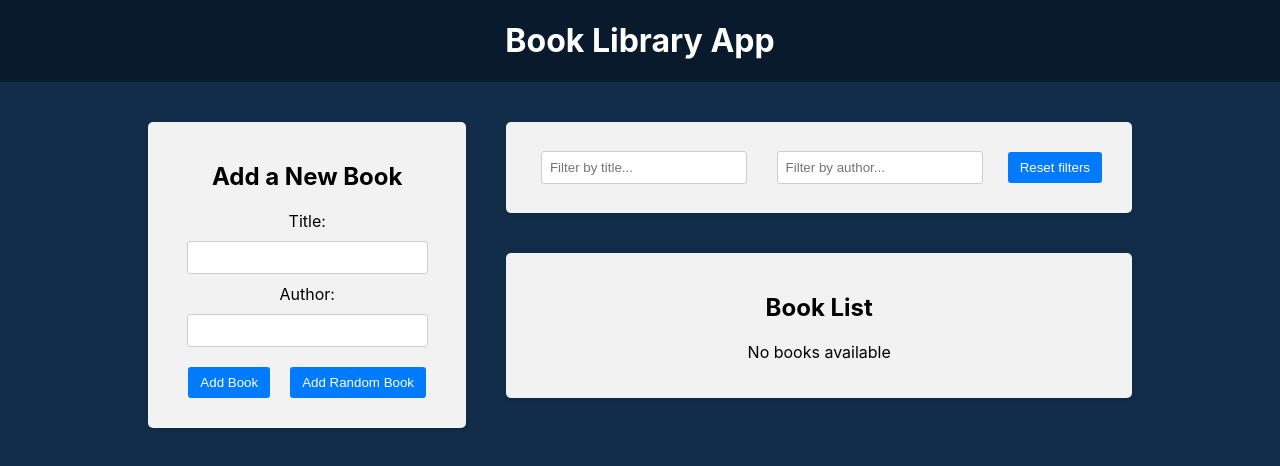
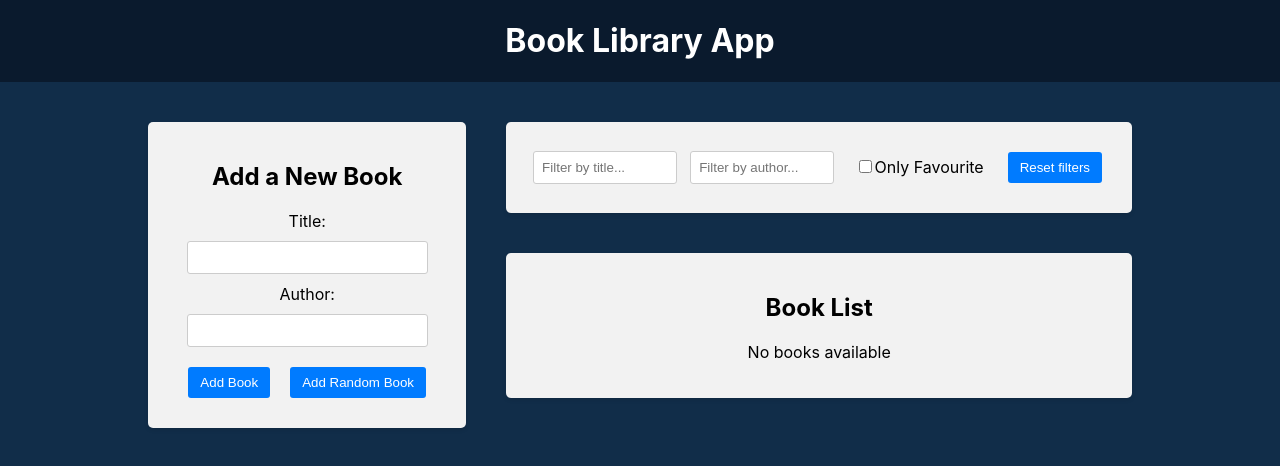
Before and after one commit to AleXVBulatov/books-list, a React (Create React App) app in the folder frontend/: page / in a window 1280 px wide. Shown: the top 466 px of the page. Built offline with nearby package versions, Linux system fonts and the light colour scheme.

Commit message:
Favourite checkbox filter

```diff
--- a/frontend/src/components/BookList/BookList.js
+++ b/frontend/src/components/BookList/BookList.js
@@ -3,7 +3,7 @@ import { useSelector, useDispatch } from "react-redux";
 import { BsBookmarkStarFill, BsBookmarkStar } from "react-icons/bs";
 
 import { deleteBook, toggleFavourite } from "../../redux/books/actionCreators.js";
-import { selectTitleFilter, selectAuthorFilter } from "../../redux/slices/filterSlice.js";
+import { selectTitleFilter, selectAuthorFilter, selectOnlyFavouriteFilter } from "../../redux/slices/filterSlice.js";
 
 import "./BookList.scss";
 
@@ -13,6 +13,7 @@ const BookList = () => {
 
   const titleFilter = useSelector(selectTitleFilter);
   const authorFilter = useSelector(selectAuthorFilter);
+  const onlyFavouriteFilter = useSelector(selectOnlyFavouriteFilter);
 
   const handleToggleFavourite = (id) => {
     dispatch(toggleFavourite(id));
@@ -25,7 +26,9 @@ const BookList = () => {
   const filteredBooks = books.filter((book) => {
     const matchTitle = book.title.toLowerCase().includes(titleFilter.toLowerCase());
     const matchAuthor = book.author.toLowerCase().includes(authorFilter.toLowerCase());
-    return matchTitle && matchAuthor;
+    const matchFavourite = onlyFavouriteFilter ? book.isFavourite : true;
+
+    return matchTitle && matchAuthor && matchFavourite;
   });
 
   return (
--- a/frontend/src/components/Filter/Filter.js
+++ b/frontend/src/components/Filter/Filter.js
@@ -4,9 +4,11 @@ import { useDispatch, useSelector } from "react-redux";
 import {
   setTitleFilter, // action add filter title
   setAuthorFilter, // action add filter author
+  setOnlyFavouriteFilter, // action add filter author
   resetFilters, // action reset filters
   selectTitleFilter, // state filter title
   selectAuthorFilter, // state filter author
+  selectOnlyFavouriteFilter, // state filter onlyFavourite
 } from "../../redux/slices/filterSlice.js";
 
 import "./Filter.scss";
@@ -16,6 +18,7 @@ const Filter = () => {
 
   const titleFilter = useSelector(selectTitleFilter);
   const authorFilter = useSelector(selectAuthorFilter);
+  const onlyFavouriteFilter = useSelector(selectOnlyFavouriteFilter);
 
   const handleTitleFilterChange = (event) => {
     dispatch(setTitleFilter(event.target.value));
@@ -23,6 +26,10 @@ const Filter = () => {
 
   const handleAuthorFilterChange = (event) => {
     dispatch(setAuthorFilter(event.target.value));
+  };
+
+  const handleOnlyFavouriteFilterChange = () => {
+    dispatch(setOnlyFavouriteFilter());
   };
 
   const handleBtnResetFilters = () => {
@@ -38,6 +45,12 @@ const Filter = () => {
         <div className="filter-group">
           <input type="text" placeholder="Filter by author..." value={authorFilter} onChange={handleAuthorFilterChange} />
         </div>
+        <div className="filter-group">
+          <label>
+            <input type="checkbox" checked={onlyFavouriteFilter} onChange={handleOnlyFavouriteFilterChange} />
+            Only Favourite
+          </label>
+        </div>
         <button type="button" onClick={handleBtnResetFilters}>
           Reset filters
         </button>
--- a/frontend/src/redux/slices/filterSlice.js
+++ b/frontend/src/redux/slices/filterSlice.js
@@ -3,6 +3,7 @@ import { createSlice } from "@reduxjs/toolkit";
 const initialState = {
   title: "",
   author: "",
+  onlyFavourite: false,
 };
 
 const filterSlice = createSlice({
@@ -15,15 +16,19 @@ const filterSlice = createSlice({
     setAuthorFilter: (state, action) => {
       state.author = action.payload;
     },
+    setOnlyFavouriteFilter: (state) => {
+      state.onlyFavourite = !state.onlyFavourite;
+    },
     resetFilters: () => {
       return initialState;
     },
   },
 });
 
-export const { setTitleFilter, setAuthorFilter, resetFilters } = filterSlice.actions;
+export const { setTitleFilter, setAuthorFilter, setOnlyFavouriteFilter, resetFilters } = filterSlice.actions;
 
 export const selectTitleFilter = (state) => state.filter.title;
 export const selectAuthorFilter = (state) => state.filter.author;
+export const selectOnlyFavouriteFilter = (state) => state.filter.onlyFavourite;
 
 export default filterSlice.reducer;
```
